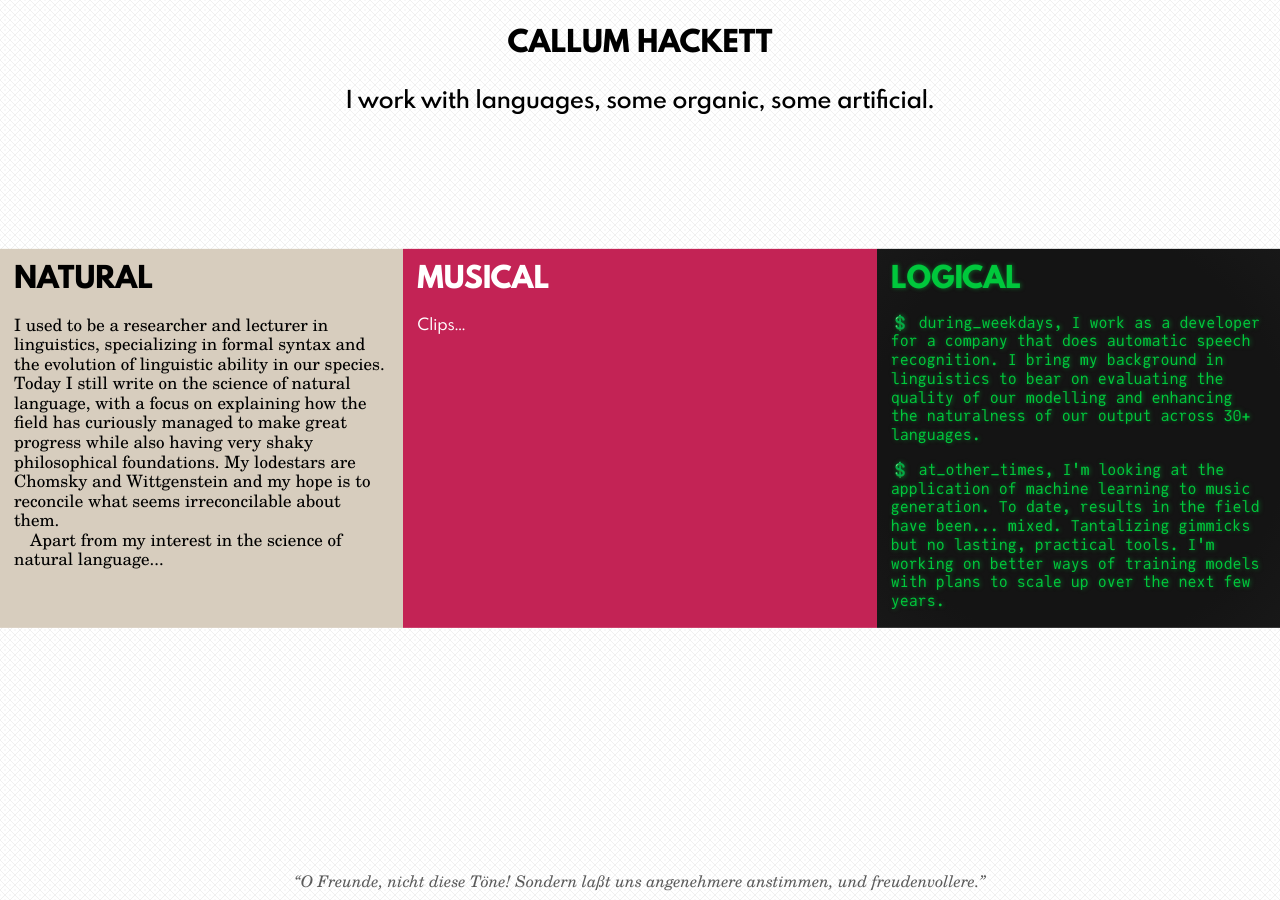
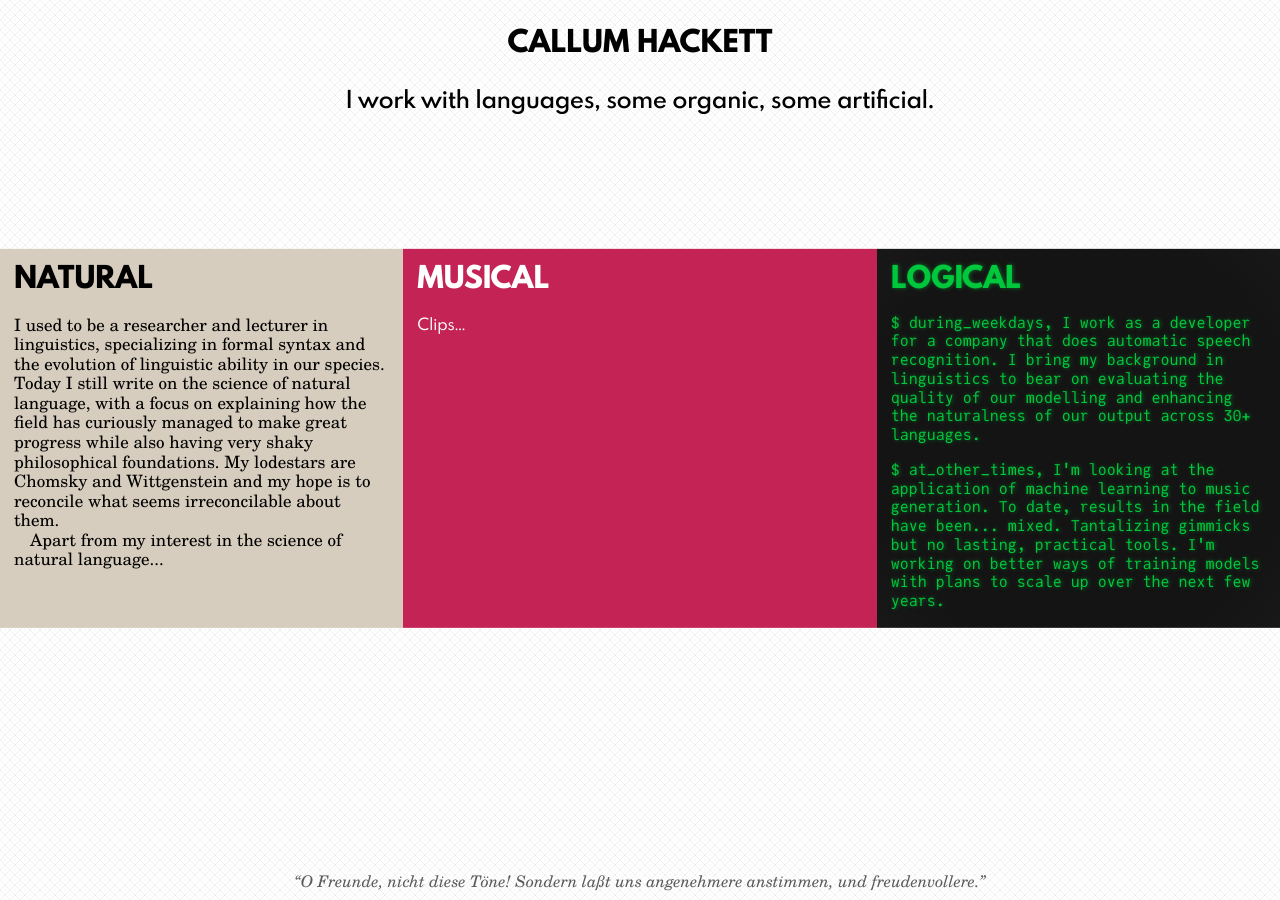
Before and after one commit to callumhackett/callumhackett.github.io, a Jekyll site: the page index.html, which Jekyll copies as it is, in a window 1280 px wide. Built offline with Jekyll 4.4.1, drawn with Linux system fonts in a browser that asks for light colours.

Commit message:
robots.txt

```diff
--- a/index.html
+++ b/index.html
@@ -26,8 +26,8 @@
                 </div>
                 <div class="logical-block">
                     <h2>LOGICAL</h2>
-                    <p style="margin-top:16px !important;"><span class="pound">💲</span> during_weekdays, I work as a developer for a company that does automatic speech recognition. I bring my background in linguistics to bear on evaluating the quality of our modelling and enhancing the naturalness of our output across 30+ languages.</p>
-                    <p><span class="pound">💲</span> at_other_times, I'm looking at the application of machine learning to music generation. To date, results in the field have been... mixed. Tantalizing gimmicks but no lasting, practical tools. I'm working on better ways of training models with plans to scale up over the next few years.</p>
+                    <p style="margin-top:16px !important;"><span class="pound">$</span> during_weekdays, I work as a developer for a company that does automatic speech recognition. I bring my background in linguistics to bear on evaluating the quality of our modelling and enhancing the naturalness of our output across 30+ languages.</p>
+                    <p><span class="pound">$</span> at_other_times, I'm looking at the application of machine learning to music generation. To date, results in the field have been... mixed. Tantalizing gimmicks but no lasting, practical tools. I'm working on better ways of training models with plans to scale up over the next few years.</p>
                 </div>
             </div>
         </div>
--- /dev/null
+++ b/robots.txt
@@ -0,0 +1 @@
+User-agent: * Disallow:
```
